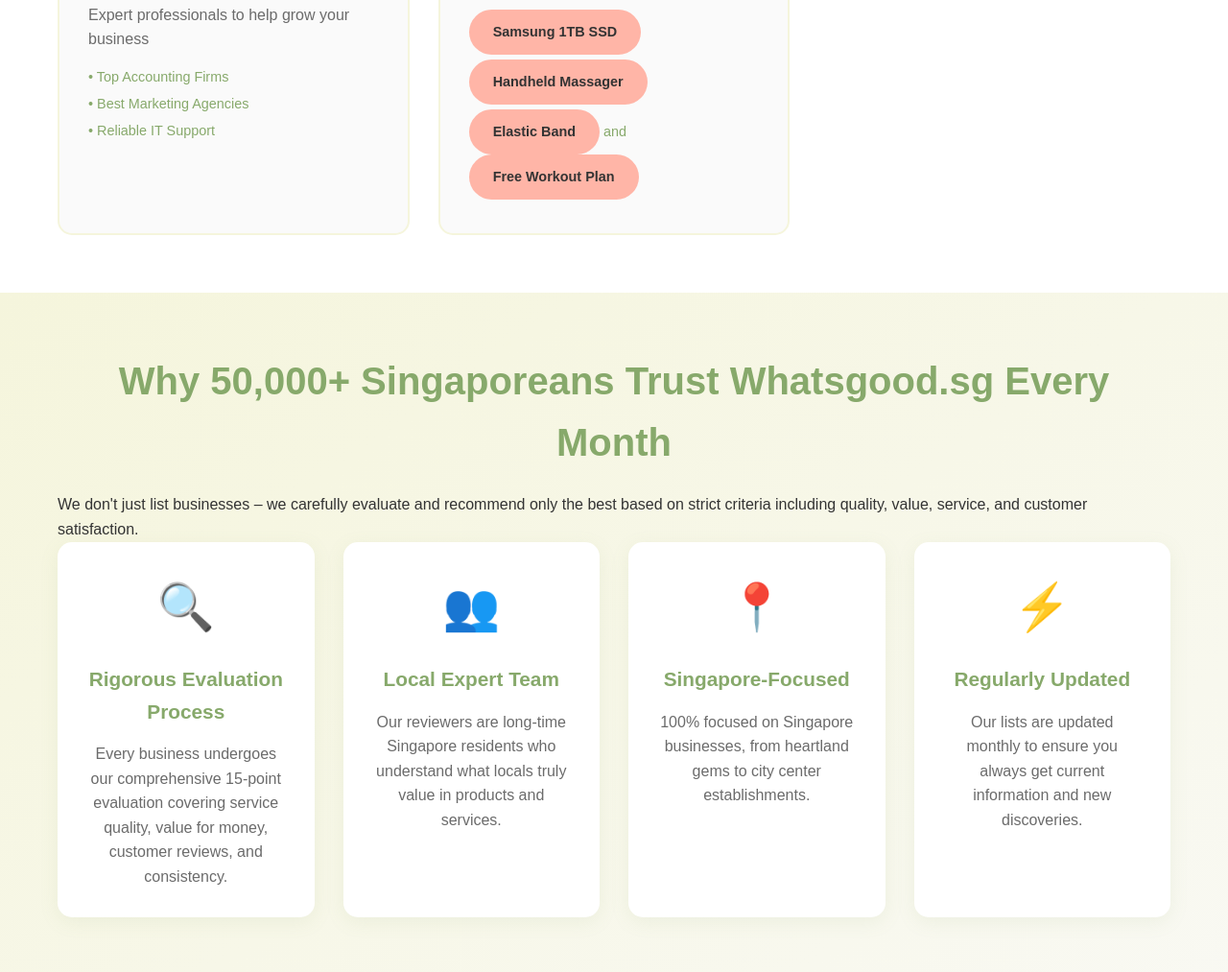
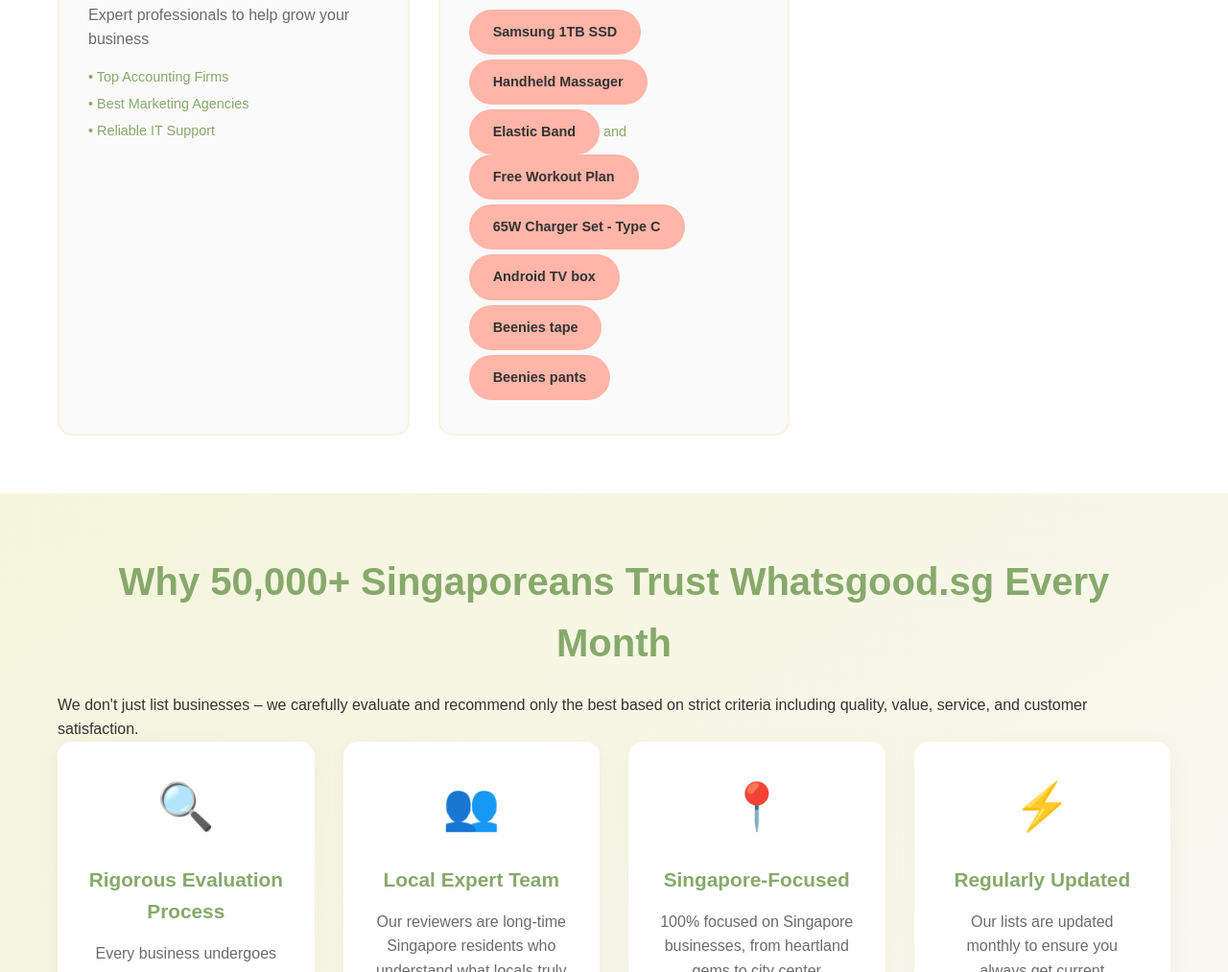
Before and after one commit to alexpvpmindustry/landingpage_whatsgood_sg, a plain HTML site: page index.html in a window 1280 px wide. Shown: the part 1451-2464 px from the top of the page at 96% size. Drawn offline with Linux system fonts and the light colour scheme.

Commit message:
Update index.html

```diff
--- a/index.html
+++ b/index.html
@@ -183,12 +183,18 @@
                 <a href="https://s.shopee.sg/8AK5w4yODW" target="_blank" class="partner-cta">Samsung 1TB SSD</a>
               </li>
               <li>
-                <a href="https://s.shopee.sg/5fckxawLfn" target="_blank" class="partner-cta">Handheld Massager</a>
+                <a href="https://s.shopee.sg/4q3vAlC7bJ" target="_blank" class="partner-cta">Handheld Massager</a>
               </li>
               <li>
                 <a href="https://s.shopee.sg/30c7oaNAaT" target="_blank" class="partner-cta">Elastic Band</a> and
                 <a href="resistance_band_workout_guide.html" target="_blank" class="partner-cta">Free Workout Plan</a>
               </li>
+<li><a href="https://s.shopee.sg/1VnTBwgndR" target="_blank" class="partner-cta">65W Charger Set - Type C </a>
+  </li>
+<li><a href="https://s.shopee.sg/yfPyeTKK" target="_blank" class="partner-cta">Android TV box</a>
+</li><li><a href="https://s.shopee.sg/2qIqmm8mQt" target="_blank" class="partner-cta">Beenies tape</a>
+</li><li><a href="https://s.shopee.sg/2qIqnJj11N" target="_blank" class="partner-cta">Beenies pants</a>
+     </li>
             </ul>
           </div>
         </div>
```
